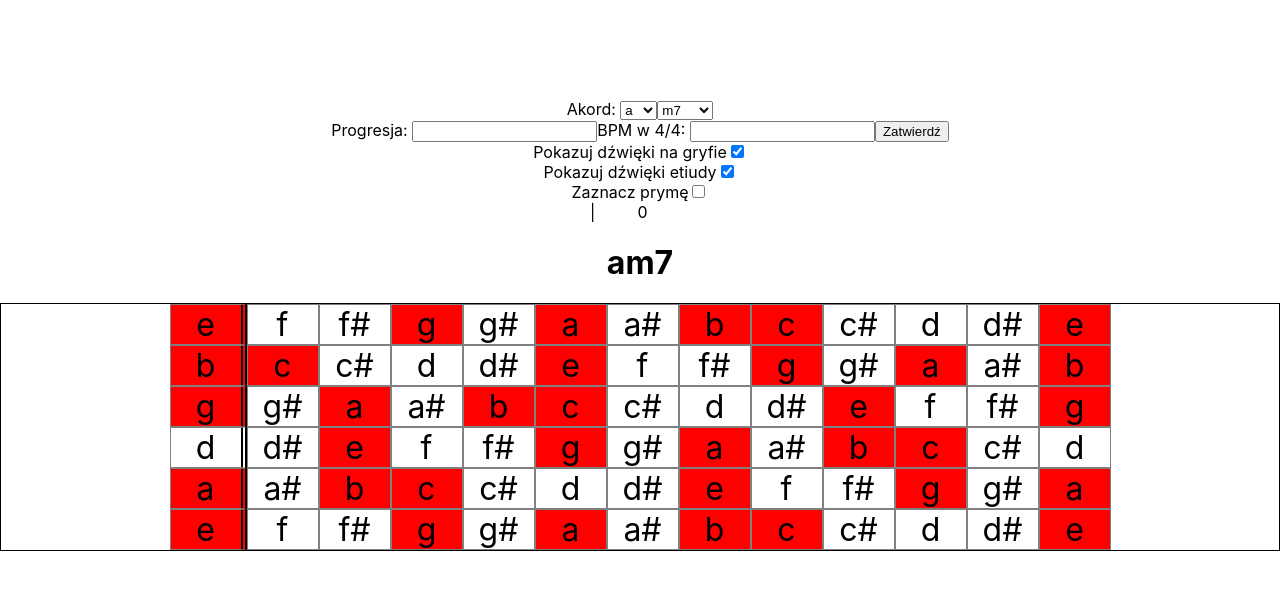
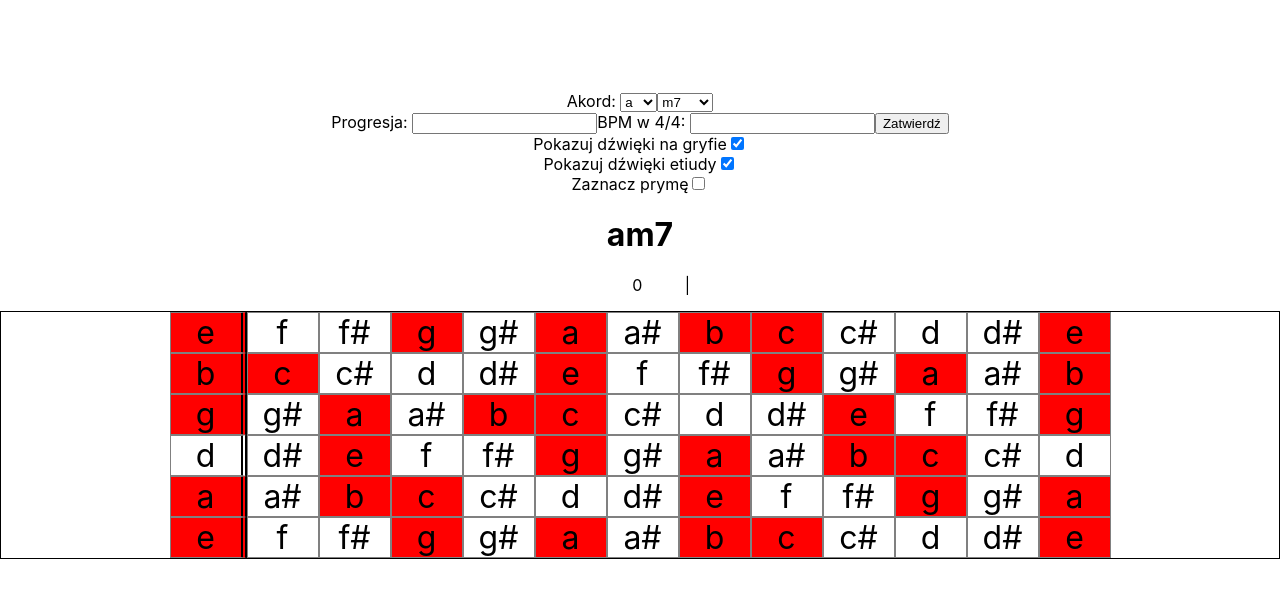
Before and after one commit to BeensVonBenis/metoda_fulary_trainer, a React (Create React App) app: page / in a window 1280 px wide. Shown: the top 598 px of the page. Built offline with nearby package versions, Linux system fonts and the light colour scheme.

Commit message:
poprawka metronomu

```diff
--- a/src/App.css
+++ b/src/App.css
@@ -68,3 +68,6 @@
     rgba(255, 255, 255, 0) 100%
   );
 }
+.metronom {
+  margin-bottom: 1em;
+}
--- a/src/App.js
+++ b/src/App.js
@@ -51,11 +51,12 @@ function App() {
   const bpmRef = useRef(null);
 
   function metronomClick() {
+    setMetronom(((metrum + 1) % 4) + 1);
     metrum++;
     console.log(metrum);
-    setMetronom(metrum);
     if (metrum === 4) {
       metrum = 0;
+
       if (grany < progresja.length - 1) {
         grany = grany + 1;
       } else {
@@ -130,14 +131,13 @@ function App() {
         ></input>
         <br></br>
       </div>
+      <h1>
+        {" "}
+        {dzwAkordowy}
+        {modAkordowy}
+      </h1>
       <Metronom metronom={metronom}></Metronom>
       <div className="granie">
-        <h1>
-          {" "}
-          {dzwAkordowy}
-          {modAkordowy}
-        </h1>
-
         <div className="gryf">
           {struny.toReversed().map((a) => (
             <Struna
@@ -181,8 +181,8 @@ function Struna(props) {
 function Metronom(props) {
   const { metronom } = props;
   return (
-    <div style={{ width: "100px" }}>
-      <span style={{ float: metronom % 2 === 0 ? "left" : "right" }}>|</span>
+    <div style={{ width: "100px" }} className="metronom">
+      <span style={{ float: metronom % 2 !== 0 ? "left" : "right" }}>|</span>
       <span>{metronom}</span>
     </div>
   );
```
